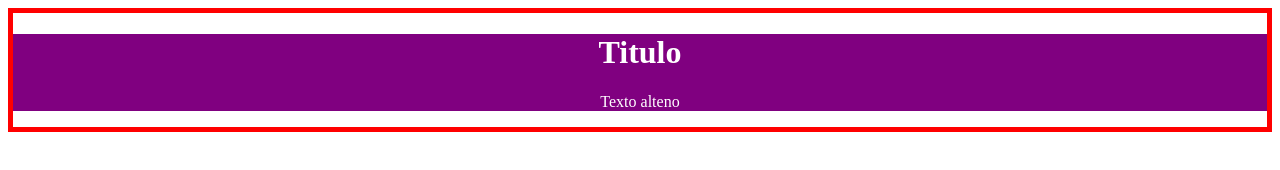
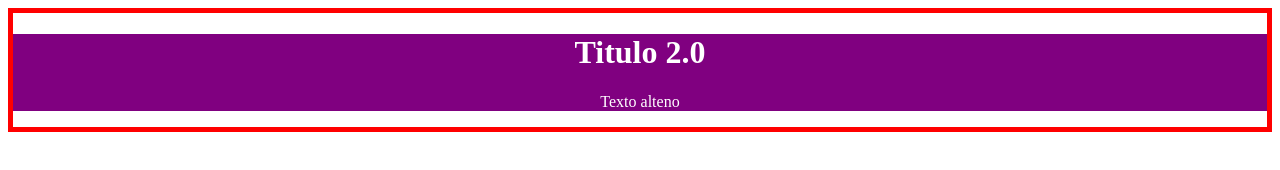
Before and after one commit to javierportillar/pruebagit, a plain HTML site: page pag/index.html in a window 1280 px wide. Drawn offline with Linux system fonts and the light colour scheme.

Commit message:
version 2.0 de HTML

```diff
--- a/pag/index.html
+++ b/pag/index.html
@@ -9,7 +9,7 @@
 </head>
 <body>
     <div>
-        <h1>Titulo</h1>
+        <h1>Titulo 2.0</h1>
         <p>Texto alteno</p>
     </div>
 
```
